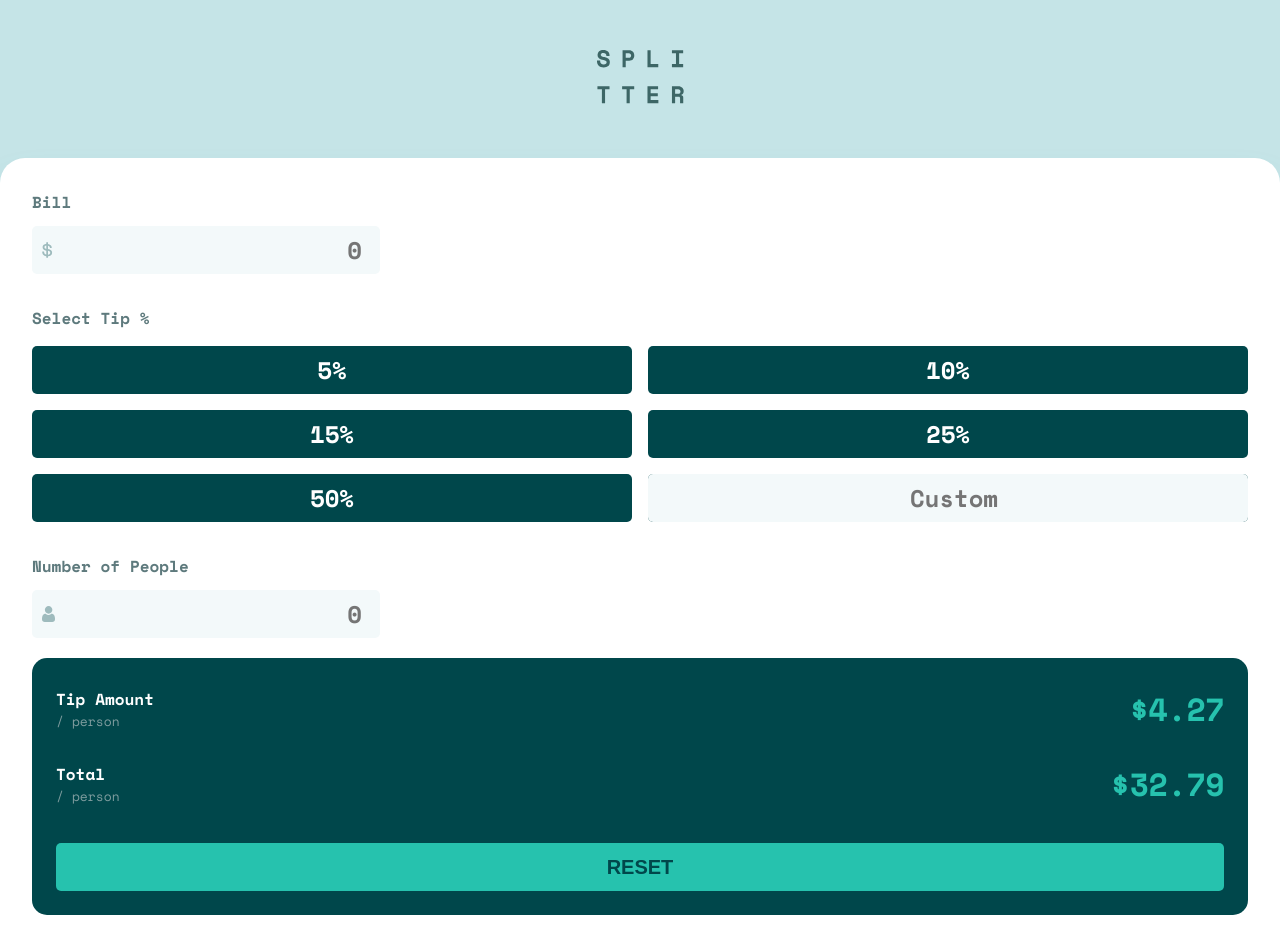
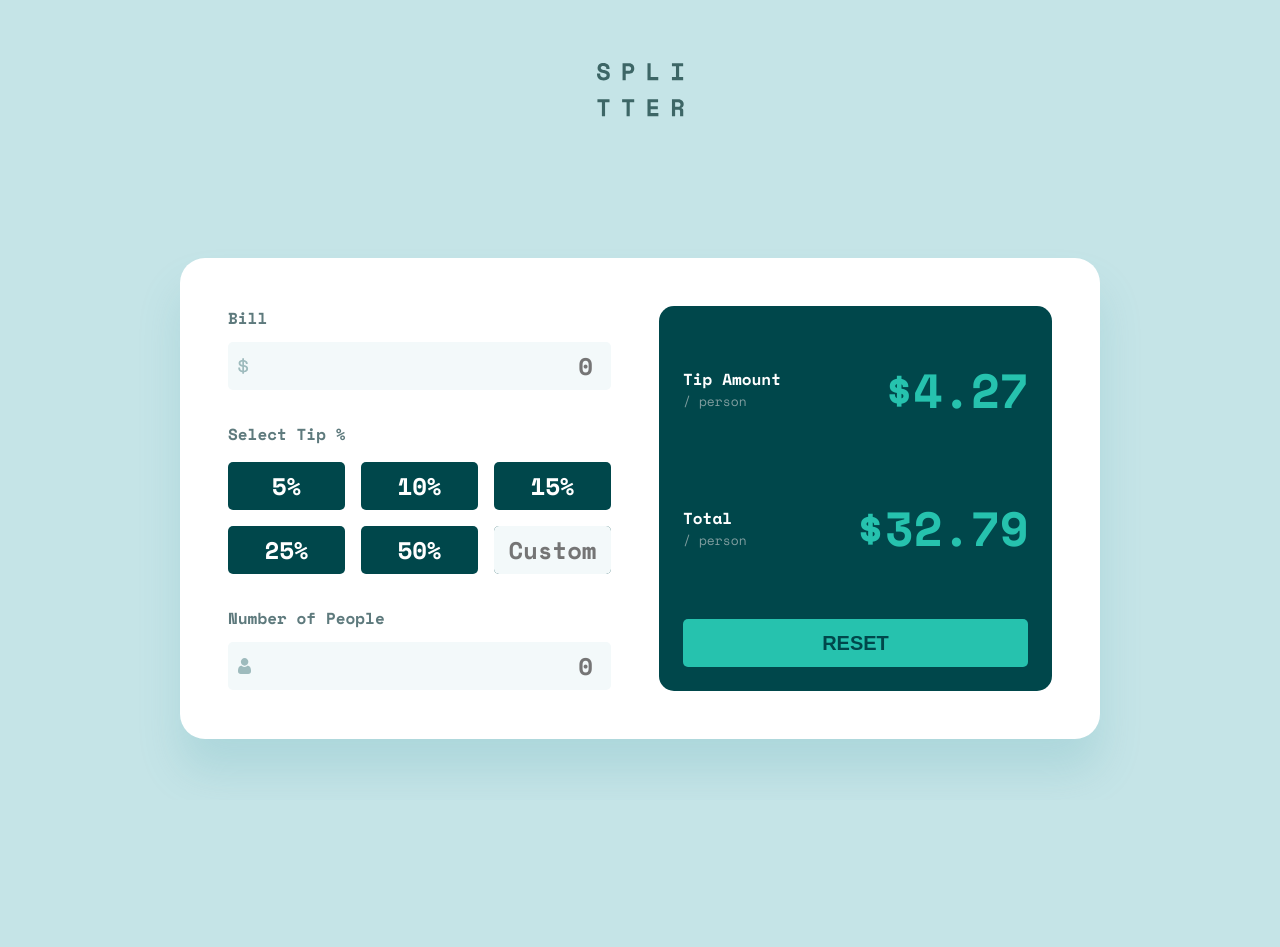
Before and after one commit to Hekimianz/tip-calculator, a plain HTML site: page index.html in a window 1280 px wide. After the commit the page ends 800 px from the top, so only its background shows below. Drawn offline with nearby package versions, Linux system fonts and the light colour scheme.

Commit message:
finished desktop layout

```diff
--- a/style.css
+++ b/style.css
@@ -3,6 +3,7 @@
   --light-blue: #f3f9fa;
   --grey-text: #5e7a7d;
   --active: #26c2ae;
+  --active-bnt: #9fe8df;
 }
 
 * {
@@ -69,11 +70,12 @@ main {
 #number,
 #people {
   -moz-appearance: textfield;
+  caret-color: var(--active);
 }
 
 .input__wrapper {
   position: relative;
-  width: fit-content;
+  width: 100%;
 }
 
 .input__icon {
@@ -151,12 +153,17 @@ h2 {
   width: 100%;
   text-align: center;
   background-color: #f3f9fa;
-  color: var(--grey-text);
+  color: #547878;
   height: 100%;
   font-size: 2.4rem;
   font-weight: bold;
   font-family: inherit;
   margin: 0;
+  caret-color: var(--active);
+}
+
+.custom__input::placeholder {
+  opacity: 1;
 }
 
 .custom__input::-webkit-outer-spin-button,
@@ -228,3 +235,67 @@ h3 {
   border-radius: 5px;
   cursor: pointer;
 }
+
+@media screen and (min-width: 1240px) {
+  body {
+    align-items: center;
+    justify-content: center;
+    padding-bottom: 4.8rem;
+  }
+  .logo {
+    margin-bottom: 8.7rem;
+  }
+  main {
+    flex-direction: row;
+    flex-grow: 0;
+    border-radius: 25px;
+    height: 481px;
+    gap: 4.8rem;
+    padding: 4.8rem;
+    max-width: 920px;
+  }
+
+  .form,
+  .display {
+    width: 100%;
+    height: 100%;
+  }
+
+  .percentage__selectors {
+    grid-template-columns: repeat(3, 117px);
+    grid-template-rows: 48px 48px;
+  }
+
+  .input__wrapper {
+    width: 100%;
+  }
+
+  #customInput {
+    padding: 0;
+  }
+
+  .result {
+    font-size: 4.8rem;
+  }
+
+  input[type="number"]:hover {
+    border: 2px solid var(--active);
+  }
+
+  button {
+    transition: 0.2s all;
+  }
+
+  button:hover {
+    background-color: var(--active-bnt);
+  }
+
+  .percentage__selectors label {
+    transition: 0.2s all;
+  }
+
+  .percentage__selectors label:hover {
+    background-color: var(--active-bnt);
+    color: var(--dark-green);
+  }
+}
```
